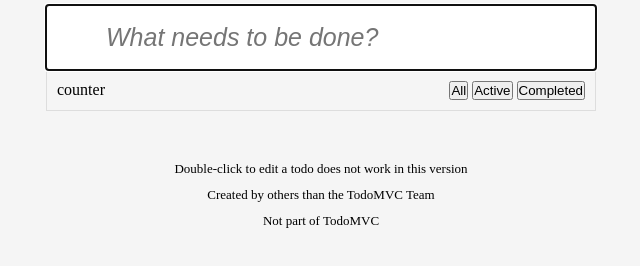
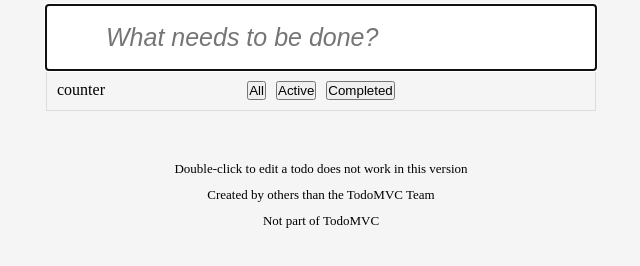
Before and after one commit to lillebjorns/Todo, a plain HTML site: page index.html in a window 1280 px wide. Shown: the part 126-392 px from the top of the page, without its empty margins (319-959 px from the left). Drawn offline with Linux system fonts and the light colour scheme.

Commit message:
Probably bloated solution to spacing issue

```diff
--- a/index.html
+++ b/index.html
@@ -18,16 +18,17 @@
             <input id="searchInput" type="text" placeholder="What needs to be done?" autofocus for="searchInput">
           </form>
     </div>
-   <div class="counter-buttons">
   <div class="counter-box">
     <div id="counter">counter</div>
-    <form id="activeItems">
+    <form id="active-items">
       <button id="allButton">All</button>
       <button id="activeButton">Active</button>
       <button id="completedButton">Completed</button>
     </form>
+    <!-- Potentiell lösning på centerproblem -->
+    <div id="space-taker"></div>
   </div>
-</div>
+
     <ul>
         <li>Double-click to edit a todo does not work in this version</li>
         <li>Created by others than the TodoMVC Team</li>
--- a/todo.css
+++ b/todo.css
@@ -41,7 +41,7 @@ h1 {
 /*ger en "låda" till alla entiteter under searchInput*/
 .counter-box {
     display: flex;
-    justify-content: center;
+    justify-content: space-between;
     border: 1px solid #ddd;
     padding: 10px;
     width: 550px;
@@ -50,11 +50,25 @@ h1 {
 
   #counter {
     text-align: left;
-    margin-right: auto;
   }
 
-  .counter-buttons button {
-    text-align: center;
+  /*lösning från stack overflow, ger samma plats till både
+  counter och den tomma entiteten*/
+  #counter, #space-taker {
+    flex: 1;
+  }
+  #active-items {
+    display: flex;
+    justify-content: center;
+  }
+  .button-container {
+    display: flex;
+    justify-content: center;
+    width: 100%;
+  }
+  /*bestäm avstånd mellan knapparna*/
+  .counter-box button {
+    margin: 0 5px;
   }
 
  /* avstånden mellan listan och texten under*/
```
